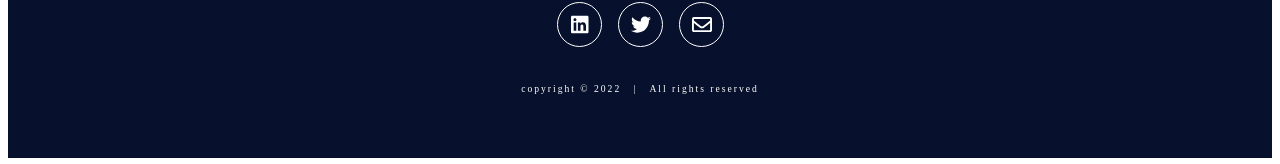
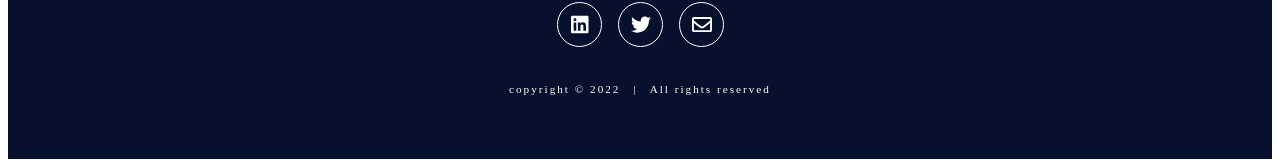
Before and after one commit to Perception12/Portfolio, a React (Create React App) app: page / in a window 1280 px wide. Shown: the part 4247-4411 px from the top of the page. Built offline with nearby package versions, Linux system fonts and the light colour scheme; the HTML template or start-up script is replaced by a standard one.

Commit message:
update copyright font

```diff
--- a/src/components/Footer/Footer.jsx
+++ b/src/components/Footer/Footer.jsx
@@ -31,7 +31,7 @@ const Footer = ({tLink, lnLink}) => {
           <img src={message} alt="" />
         </a>
       </div>
-      <div style={{ color: "white", letterSpacing: "2px", fontSize:"0.6rem" }}>
+      <div style={{ color: "white", letterSpacing: "2px", fontSize:"0.7rem" }}>
         copyright &copy; 2022 <span style={{ padding: "0 0.5rem" }}>|</span> All
         rights reserved
       </div>
```
